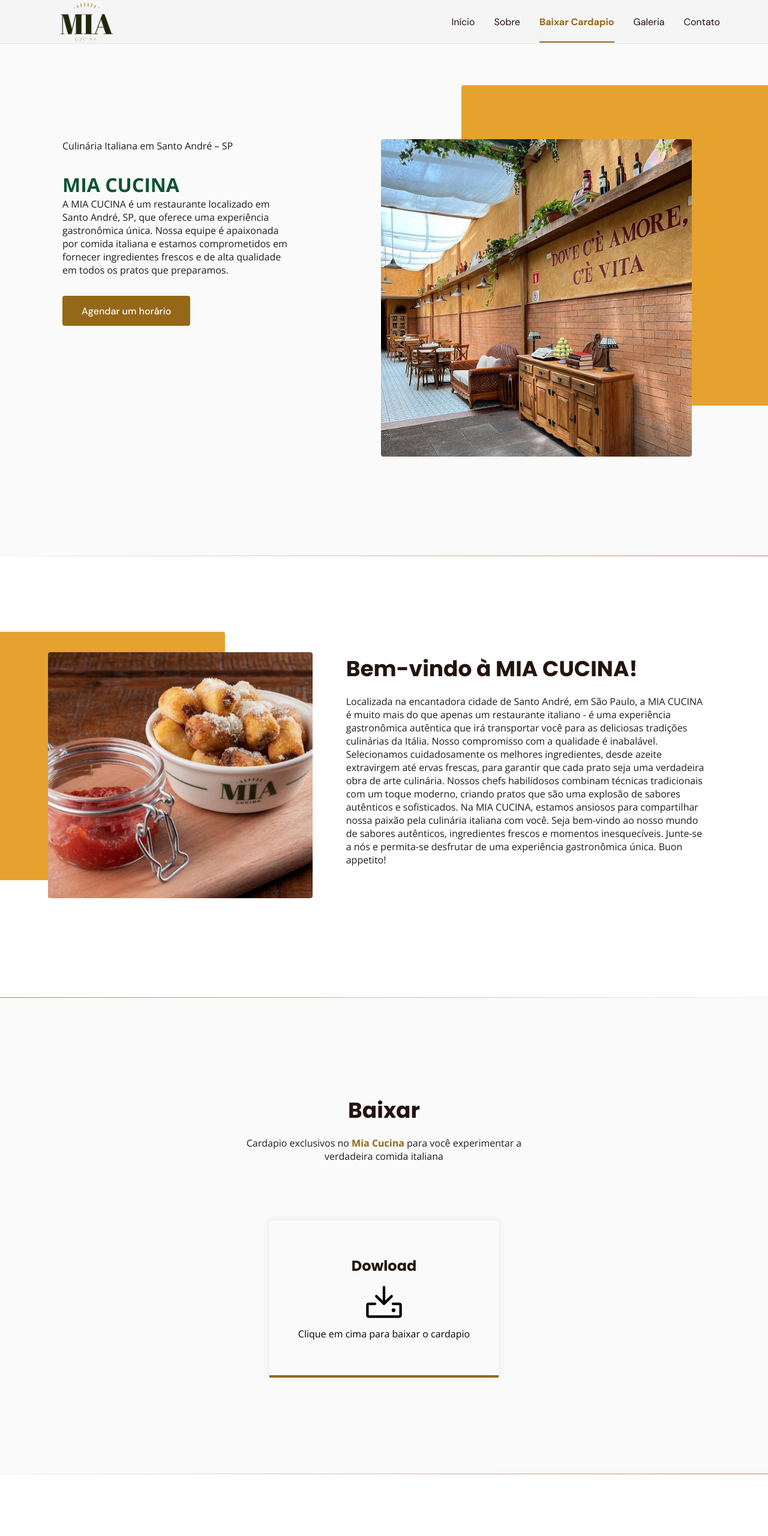
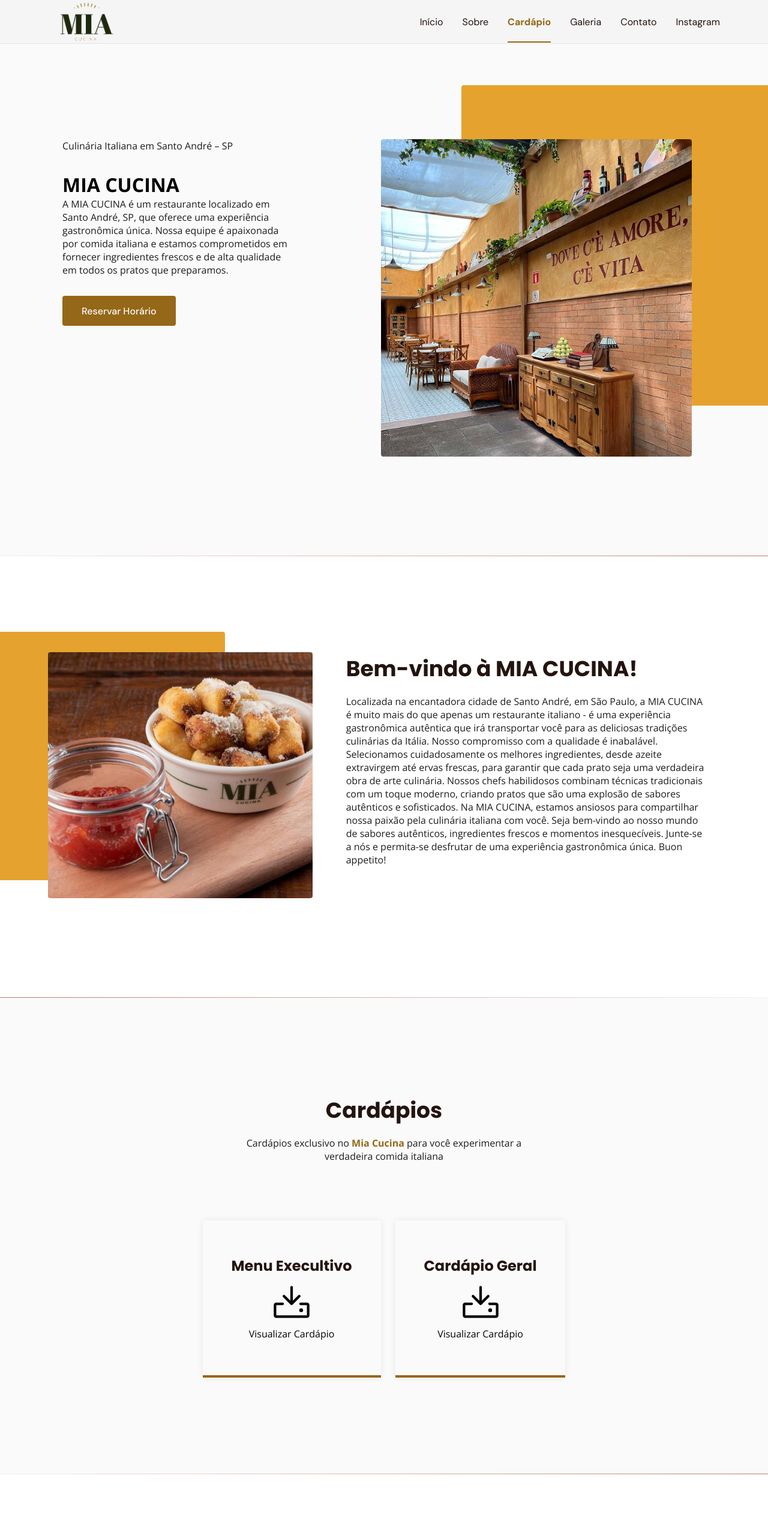
Before and after one commit to DilanLopezN/MiaBackup, a plain HTML site: page index.html in a window 1280 px wide. Shown: the top 2560 px of the page at 60% size. Drawn offline with nearby package versions, Linux system fonts and the light colour scheme; files whose address does not match are found by name.

Commit message:
finish layout to apresentation

```diff
--- a/index.html
+++ b/index.html
@@ -37,9 +37,10 @@
           <ul class="grid">
             <li><a class="title" href="#home">Início</a></li>
             <li><a class="title" href="#about">Sobre</a></li>
-            <li><a class="title" href="#services">Baixar Cardapio</a></li>
+            <li><a class="title" href="#services">Cardápio</a></li>
             <li><a class="title" href="#testimonials">Galeria</a></li>
             <li><a class="title" href="#contact">Contato</a></li>
+            <li><a class="title" href="https://www.instagram.com/espaco_miacucina/" target="_blank">Instagram</a></li>
           </ul>
         </div>
         <!-- /menu -->
@@ -71,7 +72,7 @@
 
             </p>
 
-            <a class="button" href="#">Agendar um horário</a>
+            <a class="button" href="#contact">Reservar Horário</a>
           </div>
 
         </div>
@@ -111,19 +112,31 @@ Buon appetito!
         <div class="container grid">
 
           <header>
-            <h2 class="title">Baixar</h2>
+            <h2 class="title">Cardápios</h2>
             <p>
-              Cardapio exclusivos no <strong>Mia Cucina</strong> para você
+              Cardápios exclusivo no <strong>Mia Cucina</strong> para você
               experimentar a verdadeira comida italiana
             </p>
           </header>
           <div class="cards grid">
-            <a href="./Cardapio2023.pdf" download id="dowload">
+
+            <a href="./MenuExe.pdf" target="_blank" id="dowload">
+
             <div class="card">
-              <h3 class="title">Dowload</h3>
+              <h3 class="title">Menu Execultivo</h3>
               <img src="./assets/fotos/download.svg" alt="">
               <p>
-                Clique em cima para baixar o cardapio
+               Visualizar Cardápio
+              </p>
+            </div>
+          </a>
+
+          <a href="./Cardapio2023.pdf" target="_blank"  id="dowload">
+            <div class="card">
+              <h3 class="title">Cardápio Geral</h3>
+              <img src="./assets/fotos/download.svg" alt="">
+              <p>
+                Visualizar Cardápio
               </p>
             </div>
           </a>
@@ -187,7 +200,7 @@ Buon appetito!
           <div class="links">
             <ul class="grid">
               <li><i class="icon-phone"></i> (11) 4992-1643</li>
-              <li><i class="icon-map-pin"></i>Rua das Paineiras Nº520 - JARDIM</li>
+              <li><i class="icon-map-pin"></i>Rua das Paineiras Nº520 - Jardim, Santo André - SP</li>
               <iframe src="https://www.google.com/maps/embed?pb=!1m18!1m12!1m3!1d3654.831738856957!2d-46.54263838933051!3d-23.64619616462528!2m3!1f0!2f0!3f0!3m2!1i1024!2i768!4f13.1!3m3!1m2!1s0x94ce433741320aa9%3A0xd704adb5871c7946!2sMia%20Cucina!5e0!3m2!1spt-BR!2sbr!4v1686747861000!5m2!1spt-BR!2sbr" width="450" height="350" style="border:0;" allowfullscreen="" loading="lazy" referrerpolicy="no-referrer-when-downgrade"></iframe>
             </ul>
           </div>
--- a/style.css
+++ b/style.css
@@ -80,7 +80,7 @@ body {
   font-weight: 700;
   font-size: 2rem;
   -webkit-font-smoothing: auto;
-  color: hsl(152, 73%, 19%);
+  color: hsl(0, 0%, 0%);
 }
 
 .button {
```
Also changed, not shown: 1 other file.
